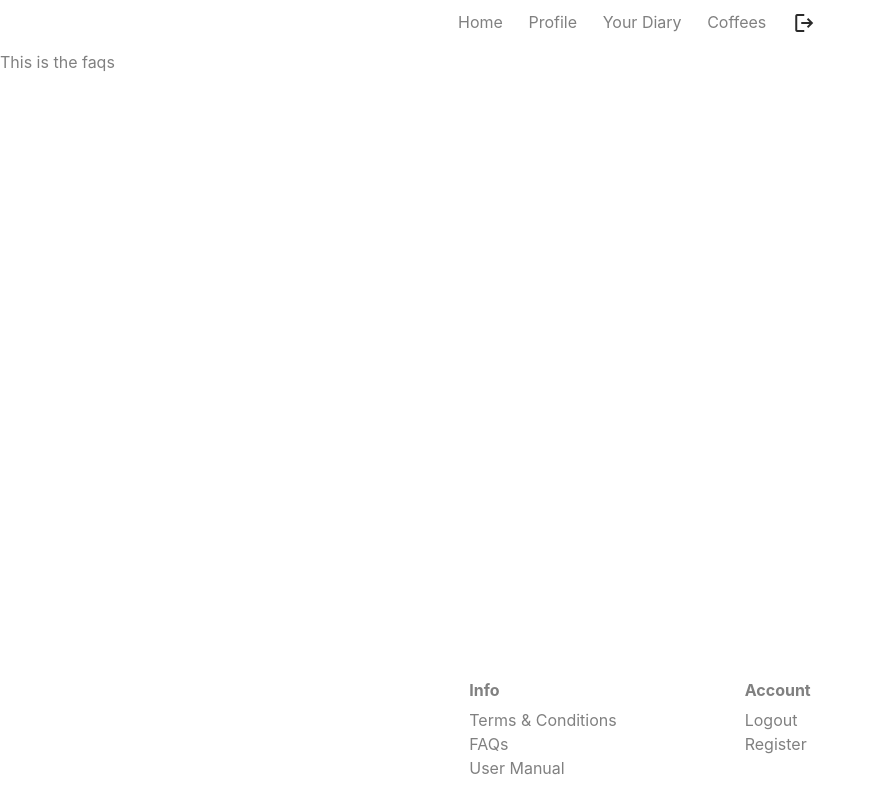
After one commit to hce93/CoffeeApp, a Django app: page /faq/ in a window 1280 px wide. The commit adds this page. Shown: the whole page, without its empty margins (0-874 px from the left). Run offline with Django 4.2, Linux system fonts and the light colour scheme; the visitor is signed in with stand-in values (Sample User, id 1); some libraries are stand-ins or nearby versions.

Commit message:
19/07/24 commit

```diff
--- a/app/static/edit-forms.js
+++ b/app/static/edit-forms.js
@@ -59,6 +59,7 @@ function sendEditRequest(button){
                         document.getElementById('avg_rating').setAttribute('value',getAverageRating())
                         setAverageRating()
                     }
+                    truncateText()
                 }
             } else{
                 alert("An error occured")
--- a/app/static/styles.css
+++ b/app/static/styles.css
@@ -1,9 +1,84 @@
-body{
+body, html {
+    margin: 0;
+    padding: 0;
+    min-height: 100vh;
+    max-width: 100vw;
+}
+body {
+    display: flex;
+    flex-direction: column;
+}
+header {
+    height: 50px;
+    position: fixed;
+    top:0;
+    width:100vw;
+    background-color: white;
+    z-index: 99;
+}
+main {
+    flex:1;
+    /* min-height: calc(100vh - 10vh - 50px); */
+    overflow: hidden;
+    margin-top: 50px;
+}
+footer {
+    display: flex !important;
+    flex-direction: row;
+    justify-content: center;
+    padding: 20px 0;
+    min-height: 10vh;
+}
+.footer-content-div{
+    margin: 0 5vw
+}
+.footer-list{
+    list-style-type: none;
+    padding:0;
+    margin:0
+}
+.footer-header{
+    font-size: 1rem;
+    color: gray;
+    font-weight: bold;
+}
+
+#footer-logout-button{
+    border: none;
+    background-color: transparent;
+    padding: 0;
+    color: gray;
+}
+#footer-logout-button:hover{
+    text-decoration: underline;
+}
+p{
+    margin:0 !important
+}
+
+/* body{
     overflow: scroll;
     display: flex;
     flex-direction: column;
     height:100%
+} */
+/* header{
+    flex: 0 0 5%;
+    background-color: white;
+} */
+/* main stylings */
+/* main{
+    height:calc(100vh - 50px);
+    width: 100vw;
+    display:flex;
+    overflow-x: hidden;
+    position: absolute;
+    flex:1;
+    margin-top: 3.5%;
 }
+main>*{
+    padding:0 10px
+} */
 
 p, a{
     color: gray !important;
@@ -164,23 +249,6 @@ p, a{
 }
 
 
-/* main stylings */
-main{
-    height:calc(100vh - 50px);
-    width: 100vw;
-    display:flex;
-    overflow-x: hidden;
-    position: absolute;
-    flex:1;
-    margin-top: 3.5%;
-}
-main>*{
-    padding:0 10px
-}
-header{
-    flex: 0 0 5%;
-    background-color: white;
-}
 /* index page */
     /* top banner stylings */
     #top-banner{
--- a/app/templates/base.html
+++ b/app/templates/base.html
@@ -48,22 +48,29 @@
         {% endblock content %}
         </main>
         <footer>
-            <p>The footer</p>
-            {% comment %} {% if  user.is_authenticated %}
-            <form method="post" action="{% url 'logout' %}">
-              {% csrf_token %}
-              <button type="submit">Logout</button>
-            </form>
-            {% else %}
-            <form method="get" action="{% url 'login' %}">
-                {% csrf_token %}
-                <button type="submit">Login</button>
-            </form>
-            <form method="get" action="{% url 'register' %}">
-              {% csrf_token %}
-              <button type="submit">Register</button>
-            </form>
-          {% endif %} {% endcomment %}
+            <div class="footer-content-div">
+                <h4 class="footer-header">Info</h4>
+                <ul class="footer-list">
+                    <li><a href="{% url 'terms' %}">Terms & Conditions</a></li>
+                    <li><a href="{% url 'faq' %}">FAQs</a></li>
+                    <li><a href="{% url 'manual' %}">User Manual</a></li>
+                </ul>
+            </div>
+            <div class="footer-content-div">
+                <h4 class="footer-header">Account</h4>
+                <ul class="footer-list">
+
+                    {% if user.is_authenticated %}
+                    <form method="POST" action="{% url 'logout' %}">
+                        {% csrf_token %}
+                        <button id="footer-logout-button" type="submit">Logout</button>
+                    </form>
+                    {% else %}
+                    <li><a href="{% url 'login' %}">Login</a></li>
+                    {% endif %}
+                    <li><a href="{% url 'register' %}">Register</a></li>
+                </ul>
+            </div>
         </footer>
         {% block scripts %}
 
--- /dev/null
+++ b/app/templates/faq.html
@@ -0,0 +1,6 @@
+{% extends 'base.html' %}
+
+
+{% block content %}
+    <p>This is the faqs</p>
+{% endblock content %}
--- /dev/null
+++ b/app/templates/manual.html
@@ -0,0 +1,5 @@
+{% extends 'base.html' %}
+
+{% block content %}
+    <p>This is the user manual</p>
+{% endblock content %}
--- a/app/templates/short_coffee_display_template.html
+++ b/app/templates/short_coffee_display_template.html
@@ -13,7 +13,7 @@
         </div>
         <p>(<span id="avg-rating-count">{{coffee.count_rating}}</span>)</p>
     </div>
-    <div class="action-box-holder">
+    <div class="action-box-holder justify-center">
     {% include 'like_template.html' with is_liked=false like_count=coffee.likes item=coffee.slug is_liked=coffee.user_liked type="coffee" %}
 
     {% if user.is_authenticated %}
--- a/app/templates/single_comment_template.html
+++ b/app/templates/single_comment_template.html
@@ -2,7 +2,7 @@
     <p class="content">{{comment.0.content}}</p>
 
 
-        <div class="action-box">
+        <div class="action-box-holder">
             {% include 'like_template.html' with item=comment.0.id type="comment" is_liked=comment.1 like_count=comment.2.like_count is_deleted=comment.0.is_deleted %}
             {% if comment.0.is_deleted %}
                 <button class="btn comment">
--- /dev/null
+++ b/app/templates/terms.html
@@ -0,0 +1,5 @@
+{% extends 'base.html' %}
+
+{% block content %}
+    <p>This is the terms and conditions</p>
+{% endblock content %}
--- a/app/urls.py
+++ b/app/urls.py
@@ -28,5 +28,8 @@ urlpatterns = [
     path('delete_diary_entry/<slug:id>', views.delete_diary_entry, name="delete_diary_entry"),
     path('get_coffee_from_diary/<slug:id>', views.get_coffee_from_diary, name="get_coffee_from_diary"),
     path('review_from_diary/<slug:id>', views.review_from_diary, name='review_from_diary'),
-    path('get_single_diary_entry,<slug:slug>', views.get_single_diary_entry, name='get_single_diary_entry')
+    path('get_single_diary_entry,<slug:slug>', views.get_single_diary_entry, name='get_single_diary_entry'),
+    path('manual/', views.manual, name='manual'),
+    path('faq/', views.faq, name='faq'),
+    path('terms/', views.terms, name='terms'),
 ]
--- a/app/views.py
+++ b/app/views.py
@@ -909,6 +909,14 @@ def review(request, id):
     }
     return render(request, 'single_review.html', context)
 
+
+def manual(request):
+    return render(request, 'manual.html')
+def faq(request):
+    return render(request, 'faq.html')
+def terms(request):
+    return render(request, 'terms.html')
+
 # to do
     # need to implement star rating on the overall average rating
     # create user profile - including bookmarks/saves and likes?
```
Also changed, not shown: other parts of app/static/styles.css (+71 -10 lines), app/static/truncate-text.js (added, +21 -0 lines), app/templates/coffee.html (+5 -3 lines), app/templates/long_coffee_display_template.html (+11 -5 lines), 3 other files.
